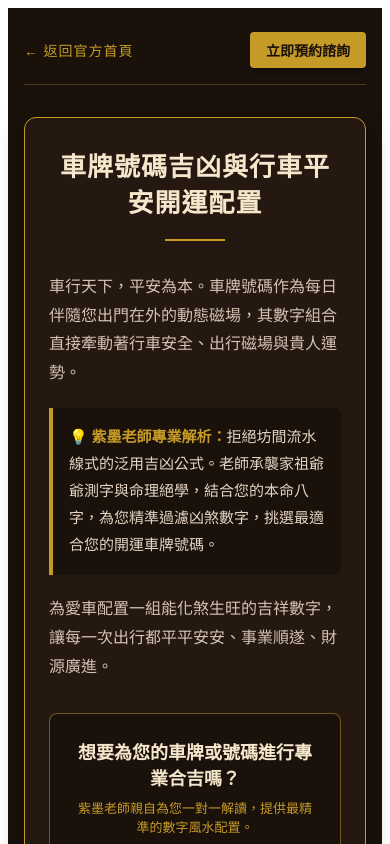
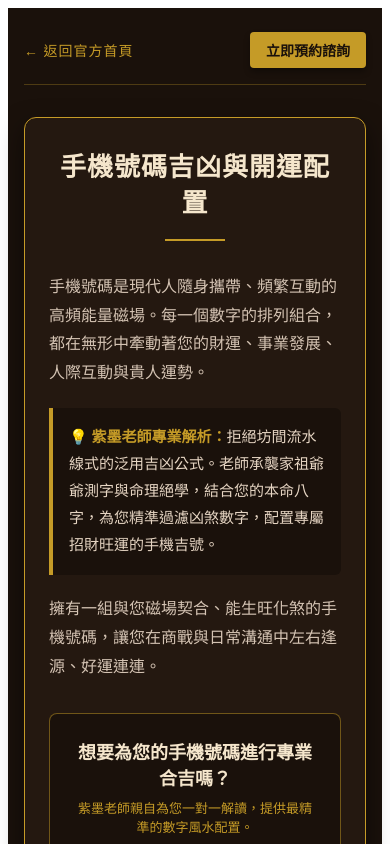
Before and after one commit to pengpinxin/-zimo-digital-fengshui, a Next.js app: page /phone in a window 390 px wide. Shown: the top 844 px of the page. Built offline with nearby package versions, Linux system fonts and the light colour scheme.

Commit message:
Update page metadata and content for phone numbers

```diff
--- a/app/phone/page.js
+++ b/app/phone/page.js
@@ -1,17 +1,17 @@
 import Link from 'next/link';
 
 export const metadata = {
-  title: '紫墨數字風水｜車牌號碼吉凶與行車平安配置 - 彭品心官網',
-  description: '專業數字風水解析，為您的愛車挑選開運吉號，過濾凶煞打造行車平安與招財好磁場。立即聯繫紫墨老師預約諮詢。',
+  title: '紫墨數字風水｜手機號碼吉凶與開運配置 - 彭品心官網',
+  description: '專業數字風水解析，為您挑選帶財開運的手機吉號，過濾凶煞打造事業興旺與貴人磁場。立即聯繫紫墨老師預約諮詢。',
   openGraph: {
-    title: '紫墨數字風水｜車牌號碼吉凶與行車平安配置 - 彭品心官網',
-    description: '專業數字風水解析，為您的愛車挑選開運吉號，過濾凶煞打造行車平安與招財好磁場。',
-    url: 'https://pengpinxin.com/car',
+    title: '紫墨數字風水｜手機號碼吉凶與開運配置 - 彭品心官網',
+    description: '專業數字風水解析，為您挑選帶財開運的手機吉號，過濾凶煞打造事業興旺與貴人磁場。',
+    url: 'https://pengpinxin.com/phone',
     type: 'website',
   },
 };
 
-export default function CarFengShuiPage() {
+export default function PhoneFengShuiPage() {
   return (
     <div style={{ backgroundColor: '#1A110B', color: '#E6D5C3', minHeight: '100vh', padding: '24px 16px', display: 'flex', flexDirection: 'column', alignItems: 'center', fontFamily: 'serif' }}>
 
@@ -28,33 +28,33 @@ export default function CarFengShuiPage() {
       {/* 核心質感燙金卡片 */}
       <div style={{ width: '100%', maxWidth: '700px', backgroundColor: '#241810', border: '1px solid #C59B27', borderRadius: '12px', padding: '32px 24px', boxShadow: '0 10px 25px rgba(0,0,0,0.5)', boxSizing: 'border-box' }}>
 
-        {/* 標題區（已移除多餘英文字） */}
+        {/* 標題區 */}
         <div style={{ textAlign: 'center', marginBottom: '32px' }}>
           <h1 style={{ fontSize: '26px', color: '#F5E6CC', letterSpacing: '1px', margin: '0 0 16px 0', lineHeight: '1.4' }}>
-            車牌號碼吉凶與行車平安開運配置
+            手機號碼吉凶與開運配置
           </h1>
           <div style={{ width: '60px', height: '2px', backgroundColor: '#C59B27', margin: '0 auto' }}></div>
         </div>
 
-        {/* 內文說明 */}
+        {/* 內文說明（手機號碼專屬） */}
         <div style={{ fontSize: '16px', lineHeight: '1.8', color: '#D4C3B3', fontWeight: '300', marginBottom: '32px' }}>
           <p style={{ marginBottom: '20px' }}>
-            車行天下，平安為本。車牌號碼作為每日伴隨您出門在外的動態磁場，其數字組合直接牽動著行車安全、出行磁場與貴人運勢。
+            手機號碼是現代人隨身攜帶、頻繁互動的高頻能量磁場。每一個數字的排列組合，都在無形中牽動著您的財運、事業發展、人際互動與貴人運勢。
           </p>
 
           <div style={{ backgroundColor: '#1A110B', borderLeft: '4px solid #C59B27', padding: '16px', fontSize: '15px', color: '#E6D5C3', borderRadius: '0 6px 6px 0', marginBottom: '20px' }}>
             💡 <strong style={{ color: '#C59B27' }}>紫墨老師專業解析：</strong>
-            拒絕坊間流水線式的泛用吉凶公式。老師承襲家祖爺爺測字與命理絕學，結合您的本命八字，為您精準過濾凶煞數字，挑選最適合您的開運車牌號碼。
+            拒絕坊間流水線式的泛用吉凶公式。老師承襲家祖爺爺測字與命理絕學，結合您的本命八字，為您精準過濾凶煞數字，配置專屬招財旺運的手機吉號。
           </div>
 
           <p>
-            為愛車配置一組能化煞生旺的吉祥數字，讓每一次出行都平平安安、事業順遂、財源廣進。
+            擁有一組與您磁場契合、能生旺化煞的手機號碼，讓您在商戰與日常溝通中左右逢源、好運連連。
           </p>
         </div>
 
         {/* ⚡「馬上聯繫老師」專屬互動區塊 */}
         <div style={{ backgroundColor: '#1A110B', border: '1px solid rgba(197, 155, 39, 0.5)', borderRadius: '8px', padding: '24px', textAlign: 'center', marginBottom: '24px' }}>
-          <h3 style={{ fontSize: '18px', color: '#F5E6CC', margin: '0 0 8px 0' }}>想要為您的車牌或號碼進行專業合吉嗎？</h3>
+          <h3 style={{ fontSize: '18px', color: '#F5E6CC', margin: '0 0 8px 0' }}>想要為您的手機號碼進行專業合吉嗎？</h3>
           <p style={{ fontSize: '13px', color: '#C59B27', margin: '0 0 20px 0' }}>紫墨老師親自為您一對一解讀，提供最精準的數字風水配置。</p>
           <div style={{ display: 'flex', flexDirection: 'column', gap: '12px', justifyContent: 'center' }}>
             <a
```
